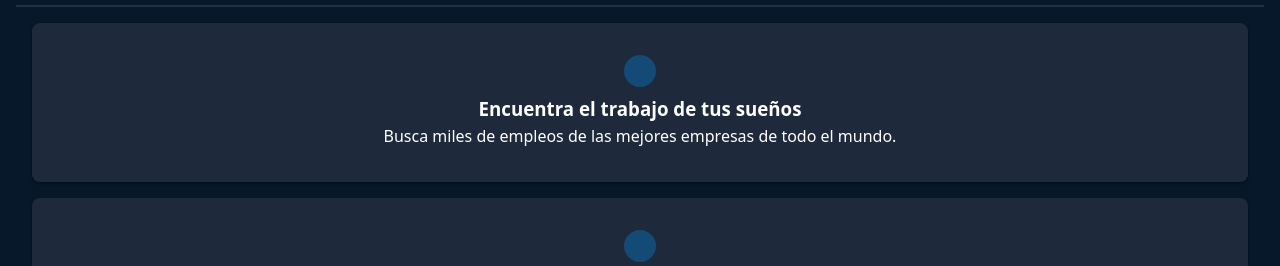
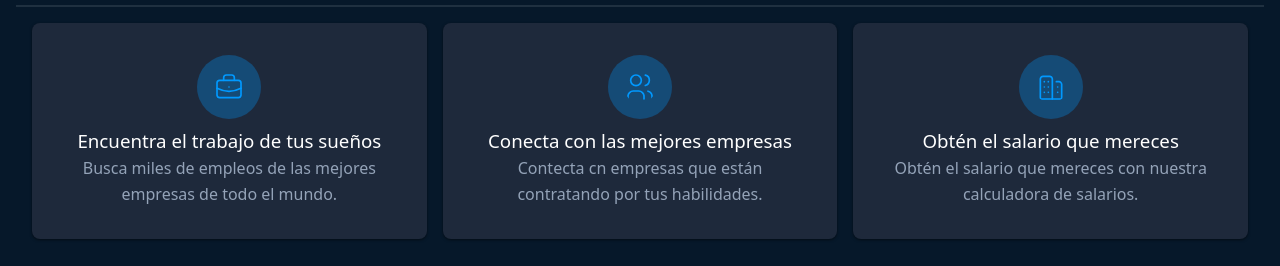
Before and after one commit to EddieGilXD/JSCAMP-Project, a plain HTML site: page index.html in a window 1280 px wide. Shown: the part 668-934 px from the top of the page. Drawn offline with Linux system fonts and the light colour scheme.

Commit message:
Utilice el codigo ya hecho por que en el video no se comparte el que midu tenia

```diff
--- a/styles.css
+++ b/styles.css
@@ -279,6 +279,12 @@ main > section:nth-child(2) > div > div:first-child > p {
   margin: 0 auto;
 }
 
+/* Grid de Features */
+main > section:nth-child(2) footer {
+  display: grid;
+  grid-template-columns: repeat(auto-fit, minmax(280px, 1fr));
+  gap: 16px
+}
 
 /* Feature Cards */
 /* article {
@@ -324,13 +330,22 @@ article {
   padding: 2rem;
   margin-bottom: 16px;
   border-radius: 0.5rem;
-    box-shadow: 0px 1px 3px 0 rgba(0, 0, 0, 0.5);
+  box-shadow: 0px 1px 3px 0px rgba(0, 0, 0, 0.5);
 
   svg {
     color: var(--primary-light);
-        background-color: rgba(0, 153, 255, 0.3);
+    background: rgba(0, 153, 255, .3);
+    width: 64px;
+    height: 64px;
     border-radius: 100%;
     padding: 16px;
   }
 
+  p {
+    color: var(--text-muted);
   }
+
+  h3 {
+    font-weight: 500;
+  }
+}
```
Lines whose indentation alone changed are shown as unchanged.
